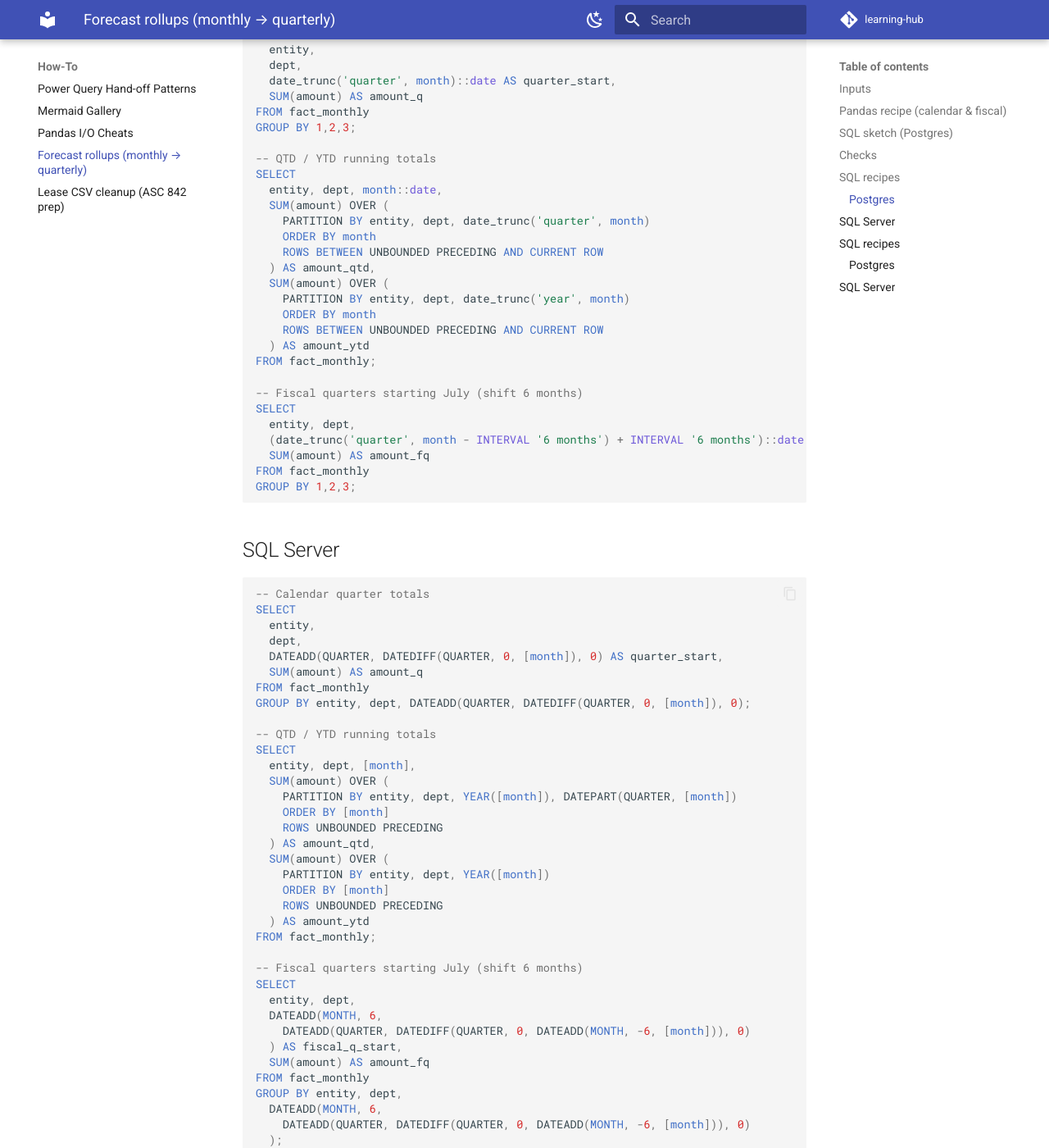
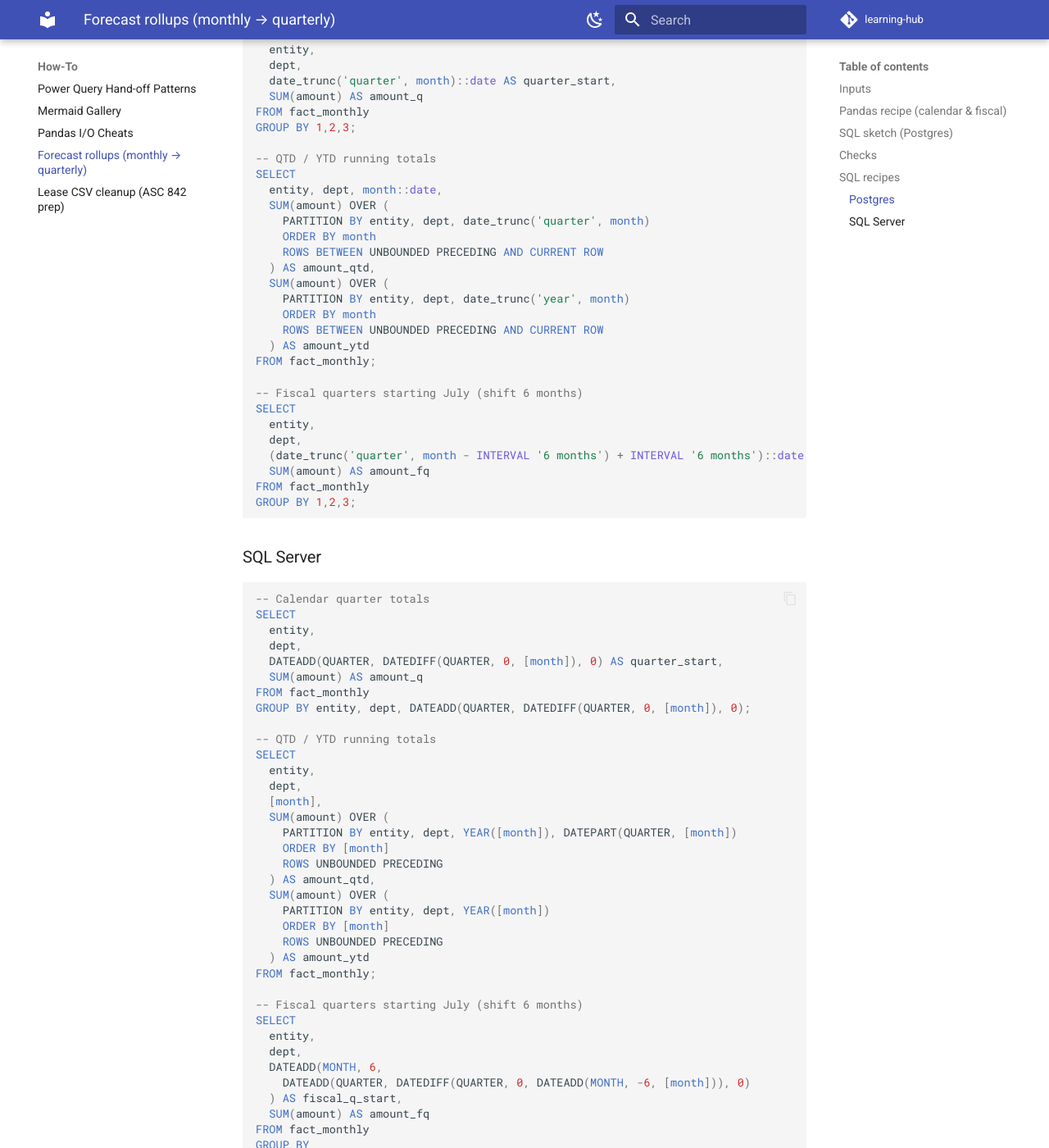
Before and after one commit to zacharymplace/learning-hub, an MkDocs documentation site: the page built from docs/how-to/forecast-rollups.md, in a window 1280 px wide and 1400 px high, scrolled down 1573 px. Shown: the whole window at 82% size. Built offline with MkDocs 1.6.1 and Material for MkDocs 9.7.7, drawn with Linux system fonts in a browser that asks for light colours; comment, search, counter and statistics services are not loaded.

````diff
--- a/docs/how-to/forecast-rollups.md
+++ b/docs/how-to/forecast-rollups.md
@@ -51,83 +51,6 @@
 
 **Examples:** see `forecast_monthly.csv` in Examples
 
-## SQL recipes
-
-### Postgres
-```sql
--- Calendar quarter totals
-SELECT
-  entity,
-  dept,
-  date_trunc('quarter', month)::date AS quarter_start,
-  SUM(amount) AS amount_q
-FROM fact_monthly
-GROUP BY 1,2,3;
-
--- QTD / YTD running totals
-SELECT
-  entity, dept, month::date,
-  SUM(amount) OVER (
-    PARTITION BY entity, dept, date_trunc('quarter', month)
-    ORDER BY month
-    ROWS BETWEEN UNBOUNDED PRECEDING AND CURRENT ROW
-  ) AS amount_qtd,
-  SUM(amount) OVER (
-    PARTITION BY entity, dept, date_trunc('year', month)
-    ORDER BY month
-    ROWS BETWEEN UNBOUNDED PRECEDING AND CURRENT ROW
-  ) AS amount_ytd
-FROM fact_monthly;
-
--- Fiscal quarters starting July (shift 6 months)
-SELECT
-  entity, dept,
-  (date_trunc('quarter', month - INTERVAL '6 months') + INTERVAL '6 months')::date AS fiscal_q_start,
-  SUM(amount) AS amount_fq
-FROM fact_monthly
-GROUP BY 1,2,3;
-```
-
-## SQL Server
-
-```sql
--- Calendar quarter totals
-SELECT
-  entity,
-  dept,
-  DATEADD(QUARTER, DATEDIFF(QUARTER, 0, [month]), 0) AS quarter_start,
-  SUM(amount) AS amount_q
-FROM fact_monthly
-GROUP BY entity, dept, DATEADD(QUARTER, DATEDIFF(QUARTER, 0, [month]), 0);
-
--- QTD / YTD running totals
-SELECT
-  entity, dept, [month],
-  SUM(amount) OVER (
-    PARTITION BY entity, dept, YEAR([month]), DATEPART(QUARTER, [month])
-    ORDER BY [month]
-    ROWS UNBOUNDED PRECEDING
-  ) AS amount_qtd,
-  SUM(amount) OVER (
-    PARTITION BY entity, dept, YEAR([month])
-    ORDER BY [month]
-    ROWS UNBOUNDED PRECEDING
-  ) AS amount_ytd
-FROM fact_monthly;
-
--- Fiscal quarters starting July (shift 6 months)
-SELECT
-  entity, dept,
-  DATEADD(MONTH, 6,
-    DATEADD(QUARTER, DATEDIFF(QUARTER, 0, DATEADD(MONTH, -6, [month])), 0)
-  ) AS fiscal_q_start,
-  SUM(amount) AS amount_fq
-FROM fact_monthly
-GROUP BY entity, dept,
-  DATEADD(MONTH, 6,
-    DATEADD(QUARTER, DATEDIFF(QUARTER, 0, DATEADD(MONTH, -6, [month])), 0)
-  );
-```
 
 ## SQL recipes
 
@@ -159,16 +82,15 @@
 
 -- Fiscal quarters starting July (shift 6 months)
 SELECT
-  entity, dept,
+  entity,
+  dept,
   (date_trunc('quarter', month - INTERVAL '6 months') + INTERVAL '6 months')::date AS fiscal_q_start,
   SUM(amount) AS amount_fq
 FROM fact_monthly
 GROUP BY 1,2,3;
-
 ```
 
-## SQL Server
-
+### SQL Server
 ```sql
 -- Calendar quarter totals
 SELECT
@@ -181,7 +103,9 @@
 
 -- QTD / YTD running totals
 SELECT
-  entity, dept, [month],
+  entity,
+  dept,
+  [month],
   SUM(amount) OVER (
     PARTITION BY entity, dept, YEAR([month]), DATEPART(QUARTER, [month])
     ORDER BY [month]
@@ -196,7 +120,8 @@
 
 -- Fiscal quarters starting July (shift 6 months)
 SELECT
-  entity, dept,
+  entity,
+  dept,
   DATEADD(MONTH, 6,
     DATEADD(QUARTER, DATEDIFF(QUARTER, 0, DATEADD(MONTH, -6, [month])), 0)
   ) AS fiscal_q_start,
@@ -207,5 +132,4 @@
   DATEADD(MONTH, 6,
     DATEADD(QUARTER, DATEDIFF(QUARTER, 0, DATEADD(MONTH, -6, [month])), 0)
   );
-
 ```
````
